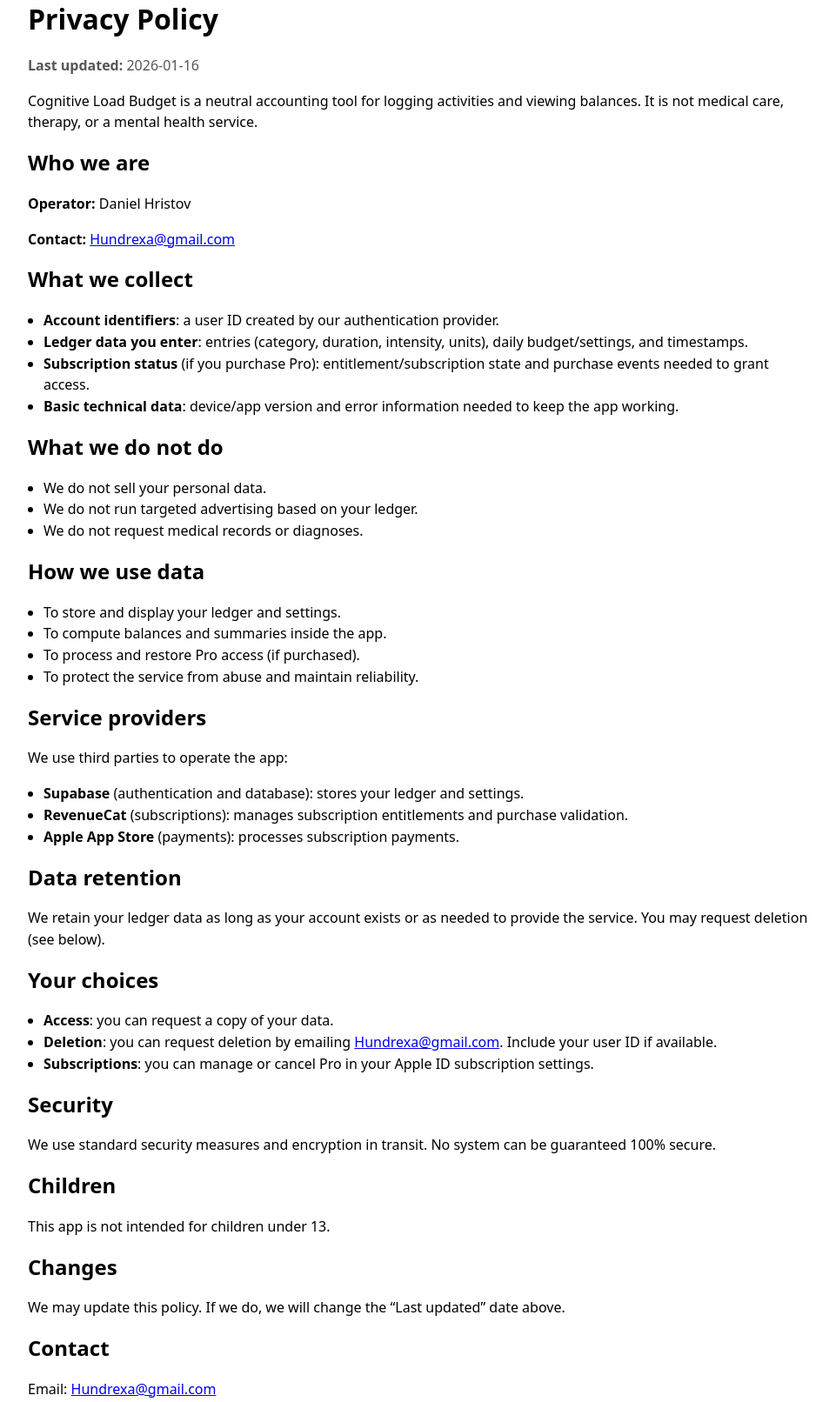
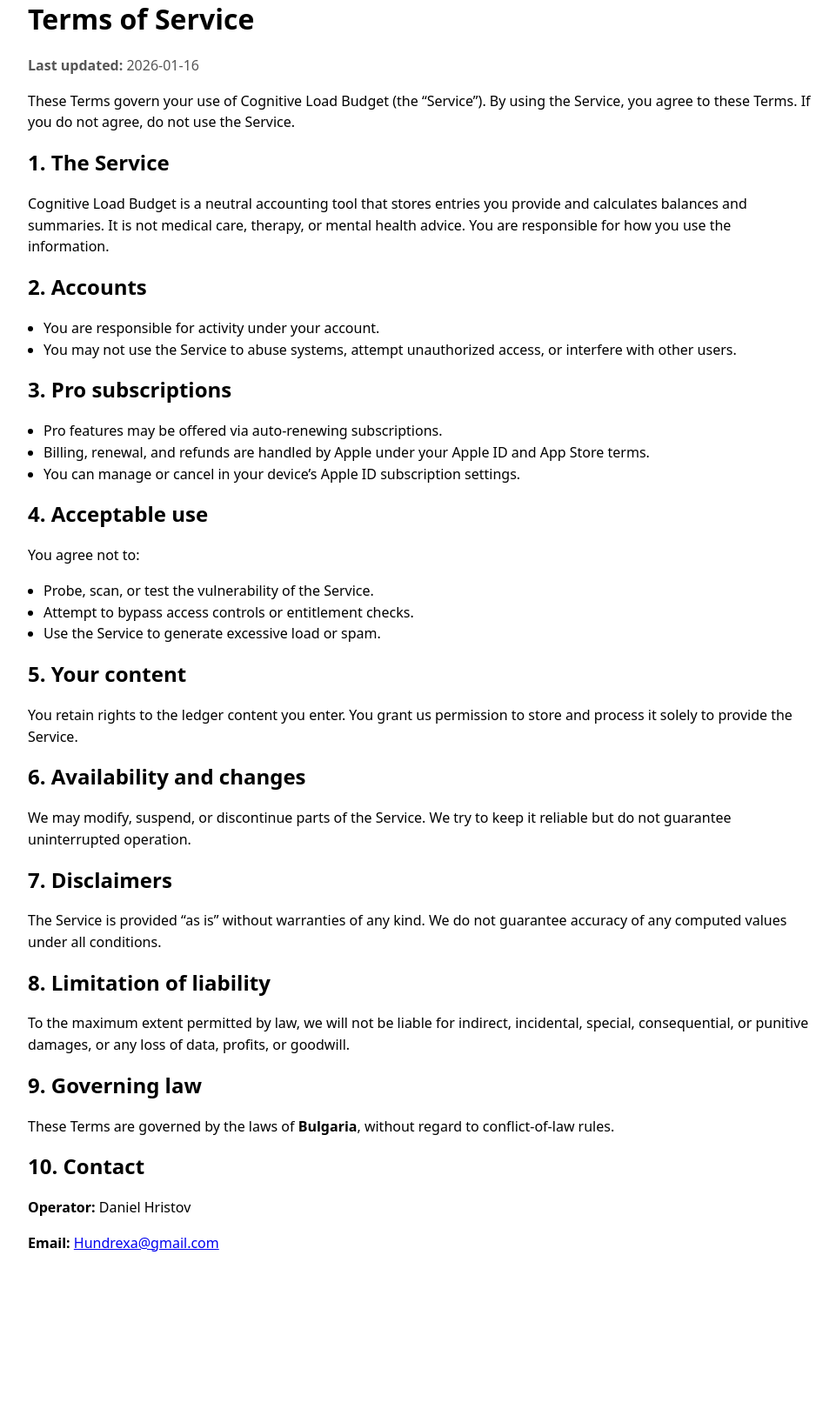
Before and after one commit to Hundrex1/cognitive-load-budget-legal, a plain HTML site: page docs/terms.html in a window 1280 px wide. Shown: the part 37-1649 px from the top of the page at 87% size, without its empty margins (8-969 px from the left). After the commit the page ends 1519 px from the top, so only its background shows below. Drawn offline with Linux system fonts and the light colour scheme.

Commit message:
Change Privacy Policy to Terms of Service

```diff
--- a/docs/terms.html
+++ b/docs/terms.html
@@ -3,86 +3,78 @@
   <head>
     <meta charset="utf-8" />
     <meta name="viewport" content="width=device-width, initial-scale=1" />
-    <title>Privacy Policy — Cognitive Load Budget</title>
+    <title>Terms of Service — Cognitive Load Budget</title>
     <style>
       body { font-family: system-ui, -apple-system, Segoe UI, Roboto, Arial, sans-serif; margin: 40px; max-width: 900px; line-height: 1.55; }
       h1,h2 { line-height: 1.2; }
-      code { background: #f4f4f4; padding: 2px 6px; border-radius: 6px; }
       .muted { color: #555; }
       ul { padding-left: 18px; }
     </style>
   </head>
   <body>
-    <h1>Privacy Policy</h1>
+    <h1>Terms of Service</h1>
     <p class="muted"><strong>Last updated:</strong> 2026-01-16</p>
 
     <p>
-      Cognitive Load Budget is a neutral accounting tool for logging activities and viewing balances.
-      It is not medical care, therapy, or a mental health service.
+      These Terms govern your use of Cognitive Load Budget (the “Service”). By using the Service, you agree to these Terms.
+      If you do not agree, do not use the Service.
     </p>
 
-    <h2>Who we are</h2>
-    <p><strong>Operator:</strong> Daniel Hristov</p>
-    <p><strong>Contact:</strong> <a href="mailto:Hundrexa@gmail.com">Hundrexa@gmail.com</a></p>
+    <h2>1. The Service</h2>
+    <p>
+      Cognitive Load Budget is a neutral accounting tool that stores entries you provide and calculates balances and summaries.
+      It is not medical care, therapy, or mental health advice. You are responsible for how you use the information.
+    </p>
 
-    <h2>What we collect</h2>
+    <h2>2. Accounts</h2>
     <ul>
-      <li><strong>Account identifiers</strong>: a user ID created by our authentication provider.</li>
-      <li><strong>Ledger data you enter</strong>: entries (category, duration, intensity, units), daily budget/settings, and timestamps.</li>
-      <li><strong>Subscription status</strong> (if you purchase Pro): entitlement/subscription state and purchase events needed to grant access.</li>
-      <li><strong>Basic technical data</strong>: device/app version and error information needed to keep the app working.</li>
+      <li>You are responsible for activity under your account.</li>
+      <li>You may not use the Service to abuse systems, attempt unauthorized access, or interfere with other users.</li>
     </ul>
 
-    <h2>What we do not do</h2>
+    <h2>3. Pro subscriptions</h2>
     <ul>
-      <li>We do not sell your personal data.</li>
-      <li>We do not run targeted advertising based on your ledger.</li>
-      <li>We do not request medical records or diagnoses.</li>
+      <li>Pro features may be offered via auto-renewing subscriptions.</li>
+      <li>Billing, renewal, and refunds are handled by Apple under your Apple ID and App Store terms.</li>
+      <li>You can manage or cancel in your device’s Apple ID subscription settings.</li>
     </ul>
 
-    <h2>How we use data</h2>
+    <h2>4. Acceptable use</h2>
+    <p>You agree not to:</p>
     <ul>
-      <li>To store and display your ledger and settings.</li>
-      <li>To compute balances and summaries inside the app.</li>
-      <li>To process and restore Pro access (if purchased).</li>
-      <li>To protect the service from abuse and maintain reliability.</li>
+      <li>Probe, scan, or test the vulnerability of the Service.</li>
+      <li>Attempt to bypass access controls or entitlement checks.</li>
+      <li>Use the Service to generate excessive load or spam.</li>
     </ul>
 
-    <h2>Service providers</h2>
-    <p>We use third parties to operate the app:</p>
-    <ul>
-      <li><strong>Supabase</strong> (authentication and database): stores your ledger and settings.</li>
-      <li><strong>RevenueCat</strong> (subscriptions): manages subscription entitlements and purchase validation.</li>
-      <li><strong>Apple App Store</strong> (payments): processes subscription payments.</li>
-    </ul>
-
-    <h2>Data retention</h2>
+    <h2>5. Your content</h2>
     <p>
-      We retain your ledger data as long as your account exists or as needed to provide the service.
-      You may request deletion (see below).
+      You retain rights to the ledger content you enter. You grant us permission to store and process it solely to provide the Service.
     </p>
 
-    <h2>Your choices</h2>
-    <ul>
-      <li><strong>Access</strong>: you can request a copy of your data.</li>
-      <li><strong>Deletion</strong>: you can request deletion by emailing <a href="mailto:Hundrexa@gmail.com">Hundrexa@gmail.com</a>. Include your user ID if available.</li>
-      <li><strong>Subscriptions</strong>: you can manage or cancel Pro in your Apple ID subscription settings.</li>
-    </ul>
-
-    <h2>Security</h2>
+    <h2>6. Availability and changes</h2>
     <p>
-      We use standard security measures and encryption in transit. No system can be guaranteed 100% secure.
+      We may modify, suspend, or discontinue parts of the Service. We try to keep it reliable but do not guarantee uninterrupted operation.
     </p>
 
-    <h2>Children</h2>
-    <p>This app is not intended for children under 13.</p>
-
-    <h2>Changes</h2>
+    <h2>7. Disclaimers</h2>
     <p>
-      We may update this policy. If we do, we will change the “Last updated” date above.
+      The Service is provided “as is” without warranties of any kind. We do not guarantee accuracy of any computed values under all conditions.
     </p>
 
-    <h2>Contact</h2>
-    <p>Email: <a href="mailto:Hundrexa@gmail.com">Hundrexa@gmail.com</a></p>
+    <h2>8. Limitation of liability</h2>
+    <p>
+      To the maximum extent permitted by law, we will not be liable for indirect, incidental, special, consequential, or punitive damages,
+      or any loss of data, profits, or goodwill.
+    </p>
+
+    <h2>9. Governing law</h2>
+    <p>
+      These Terms are governed by the laws of <strong>Bulgaria</strong>, without regard to conflict-of-law rules.
+    </p>
+
+    <h2>10. Contact</h2>
+    <p><strong>Operator:</strong> Daniel Hristov</p>
+    <p><strong>Email:</strong> <a href="mailto:Hundrexa@gmail.com">Hundrexa@gmail.com</a></p>
   </body>
 </html>
```
